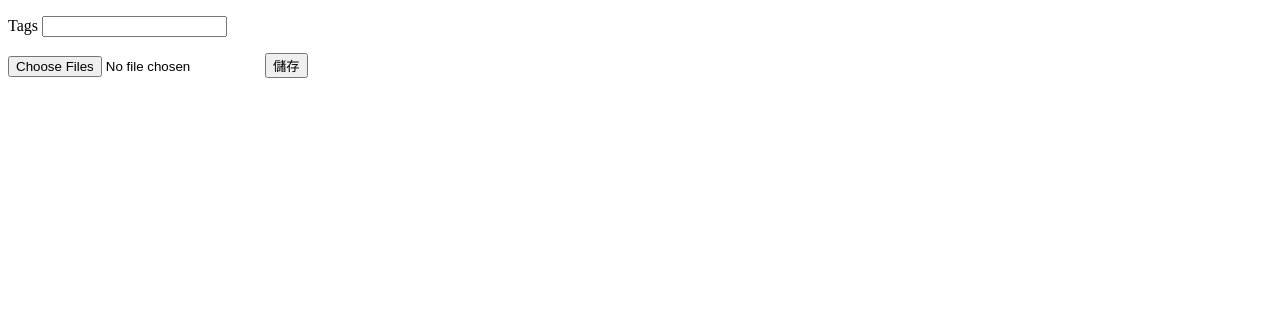
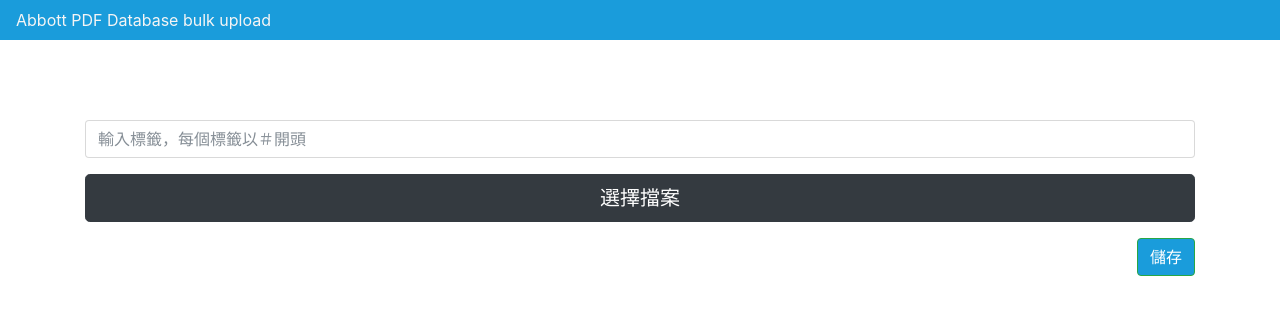
Before and after one commit to a110482/abbott_server_demo, a Django app: page /multiple_files/ in a window 1280 px wide. Shown: the top 315 px of the page. Run offline with Django 3.2, Linux system fonts and the light colour scheme; some libraries are stand-ins or nearby versions.

Commit message:
隨便的外觀

```diff
--- a/templates/multiple_files/add_attachment.html
+++ b/templates/multiple_files/add_attachment.html
@@ -5,13 +5,37 @@
 {% block title %}Adding Multiple Files{% endblock %}
 
 {% block content %}
+    <nav class="navbar navbar-expand-lg navbar-light " style="background-color: #1a9cdb; color: whitesmoke; margin-bottom: 8vh">Abbott PDF Database bulk upload</nav>
+    <div class="container">
+    <div class="row">
+        <div class="col">
+          <p>
+            <p>
+            <p>
+            <p>
+            <p>
+    </div>
+    </div>
     <form action="" method="post" enctype="multipart/form-data">
         {% csrf_token %}
-        <p>
-            <label for="id_tag">Tags</label>
-            <input id="id_tag" type="text" maxlength="18" name="tag">
-        </p>
-        <input type="file" name="myfiles" multiple>
-        <button type="submit">{% trans "Save" %}</button>
+        <div class="form-group row" style="margin-bottom: 2vh">
+{#            <label for="id_tag" class="col-sm-2 col-form-label"> 標籤 </label>#}
+            <div class="col-sm-12">
+                <input class="form-control" id="id_tag" type="text" maxlength="200" name="tag" placeholder="輸入標籤，每個標籤以＃開頭">
+            </div>
+        </div>
+        <div class="form-group row">
+            <div class="col-sm-12">
+                <span class="btn btn-lg btn-block btn-dark btn-file">
+                選擇擋案 <input type="file" name="myfiles" multiple>
+                </span>
+            </div>
+        </div>
+        <div class="form-group row">
+            <div class="col-sm-12">
+                <button class="btn btn-success" type="submit" style="float: right; background-color: #1a9cdb">{% trans "Save" %}</button>
+            </div>
+        </div>
     </form>
+    </div>
 {% endblock %}
--- a/templates/multiple_files/base.html
+++ b/templates/multiple_files/base.html
@@ -3,11 +3,36 @@
 <html>
 <!-- file: add_attachment.html -->
     <head lang="en">
+
         <meta charset="UTF-8">
         <title>{% block title %}{% endblock %}</title>
+        <link rel="stylesheet" href="https://maxcdn.bootstrapcdn.com/bootstrap/4.0.0-beta/css/bootstrap.min.css" integrity="sha384-/Y6pD6FV/Vv2HJnA6t+vslU6fwYXjCFtcEpHbNJ0lyAFsXTsjBbfaDjzALeQsN6M" crossorigin="anonymous">
+        <script src="https://maxcdn.bootstrapcdn.com/bootstrap/4.0.0-beta/js/bootstrap.min.js" integrity="sha384-h0AbiXch4ZDo7tp9hKZ4TsHbi047NrKGLO3SEJAg45jXxnGIfYzk4Si90RDIqNm1" crossorigin="anonymous"></script>
+        <style>
+            .btn-file {
+                position: relative;
+                overflow: hidden;
+            }
+            .btn-file input[type=file] {
+                position: absolute;
+                top: 0;
+                right: 0;
+                min-width: 100%;
+                min-height: 100%;
+                font-size: 100px;
+                text-align: right;
+                filter: alpha(opacity=0);
+                opacity: 0;
+                outline: none;
+                background: white;
+                cursor: inherit;
+                display: block;
+            }
+        </style>
     </head>
     <body>
     {% block content %}
+
     {% endblock %}
     </body>
 </html>
```
Also changed, not shown: db.sqlite3.
